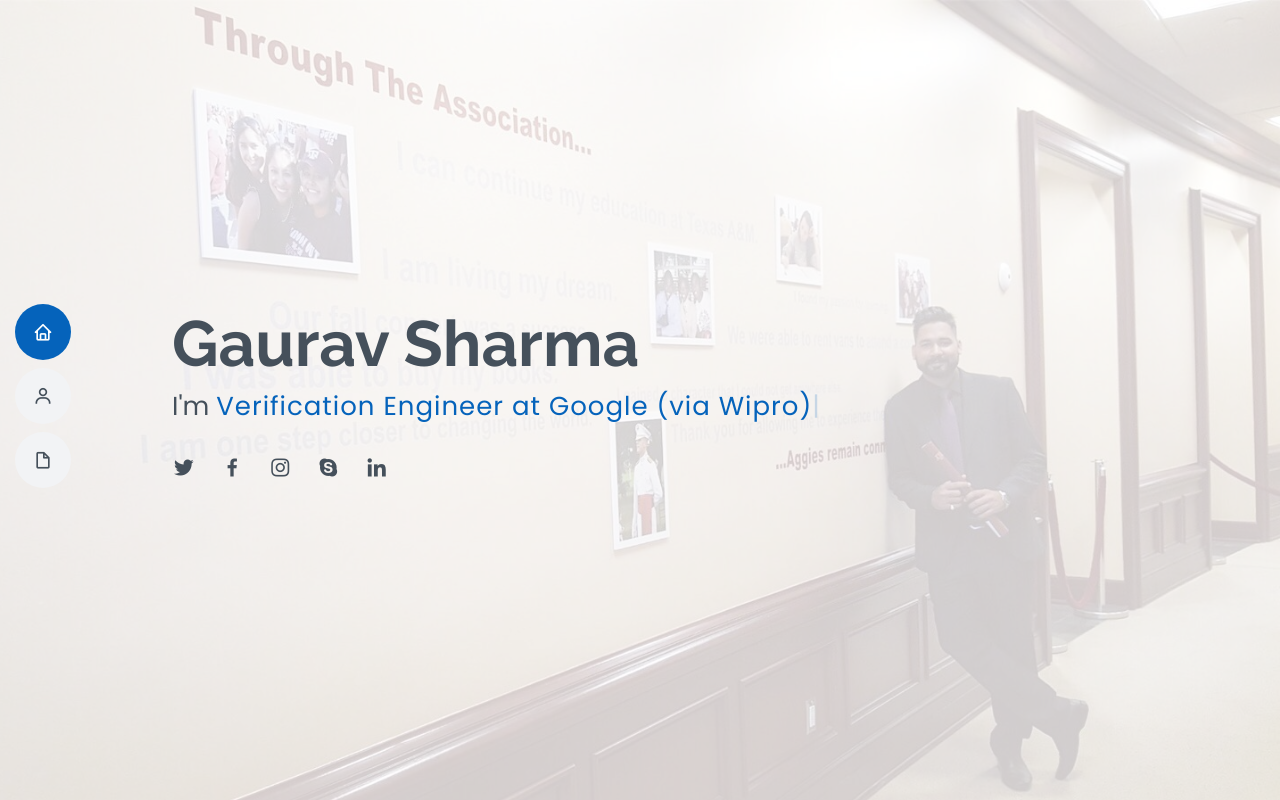
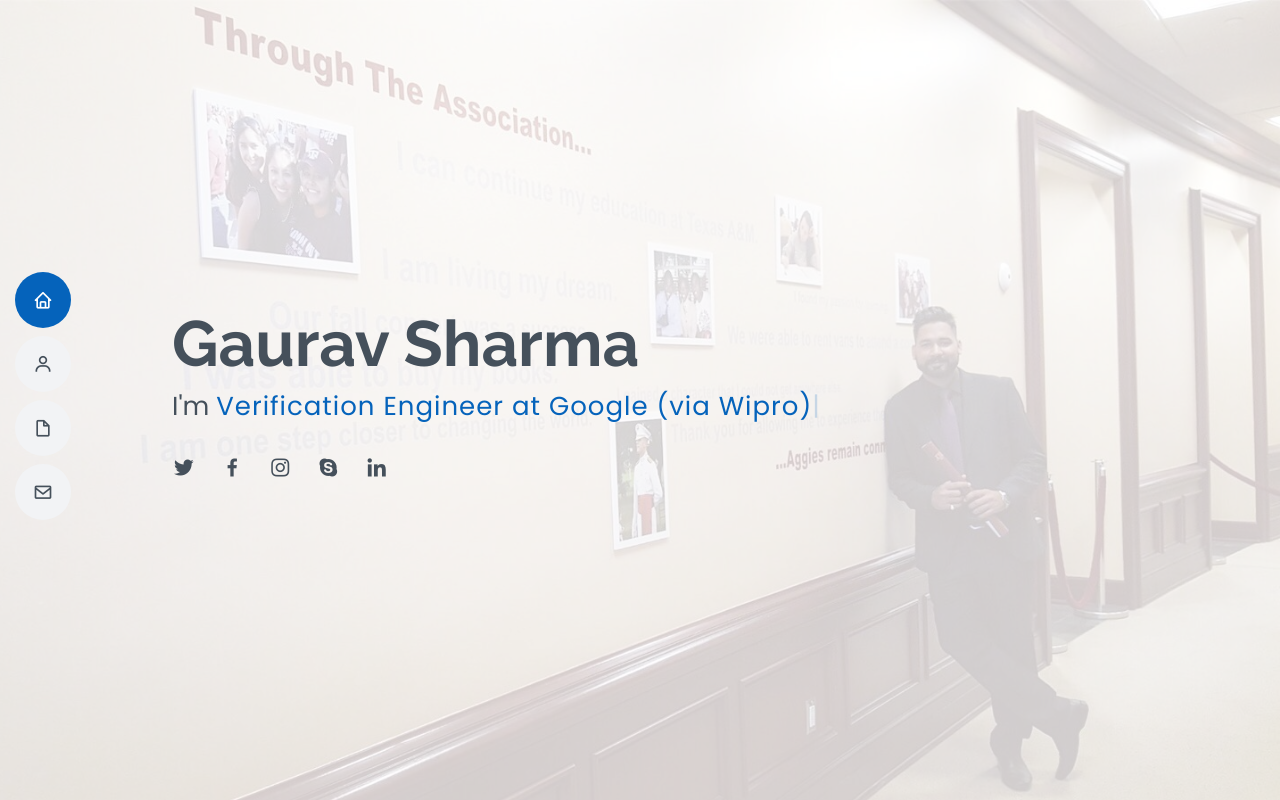
Before and after one commit to coolsid2209/Gaurav_Sharma_Portfolio.github.io, a plain HTML site: page index.html in a window 1280 px wide. Shown: the top 800 px of the page. Drawn offline with nearby package versions, Linux system fonts and the light colour scheme.

Commit message:
gs update

```diff
--- a/index.html
+++ b/index.html
@@ -49,8 +49,8 @@
         <li><a href="#about" class="nav-link scrollto"><i class="bx bx-user"></i> <span>About</span></a></li>
         <li><a href="#resume" class="nav-link scrollto"><i class="bx bx-file-blank"></i> <span>Resume</span></a></li>
       <!--  <li><a href="#portfolio" class="nav-link scrollto"><i class="bx bx-book-content"></i> <span>Portfolio</span></a></li>
-        <li><a href="#services" class="nav-link scrollto"><i class="bx bx-server"></i> <span>Services</span></a></li>
-        <li><a href="#contact" class="nav-link scrollto"><i class="bx bx-envelope"></i> <span>Contact</span></a></li>  -->
+        <li><a href="#services" class="nav-link scrollto"><i class="bx bx-server"></i> <span>Services</span></a></li>  -->
+        <li><a href="#contact" class="nav-link scrollto"><i class="bx bx-envelope"></i> <span>Contact</span></a></li>
       </ul>
     </nav><!-- .nav-menu -->
 
```
